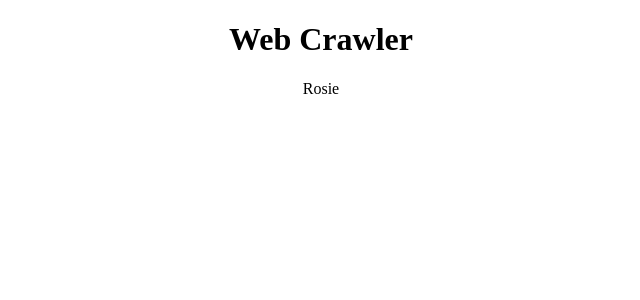
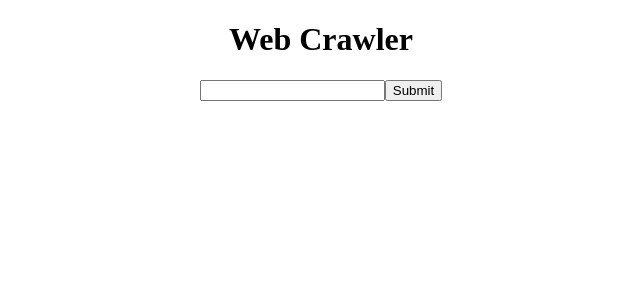
Before and after one commit to nc-ateam/wc-fe, a React (Create React App) app: page / in a window 1280 px wide. Shown: the top 300 px of the page, without its empty margins (319-959 px from the left). Built offline with nearby package versions, Linux system fonts and the light colour scheme.

Commit message:
creates handleSubmit function

```diff
--- a/src/components/Home.jsx
+++ b/src/components/Home.jsx
@@ -1,14 +1,26 @@
 import React, { Component } from 'react';
+import UrlInputField from './UrlInputField';
 
 class Home extends Component {
-  state = {}
+  state = {
+    links: []
+  }
+
   render() {
     return (
       <div>
-        <p>Rosie</p>
+        <UrlInputField handleSubmit={this.handleSubmit} />
       </div>
     );
+
   }
+
+  handleSubmit = (event, url) => {
+    event.preventDefualt();
+    // fetch from api
+    // set state with links using passed in url string
+  }
+
 }
 
 export default Home;
--- a/src/components/UrlInputField.jsx
+++ b/src/components/UrlInputField.jsx
@@ -4,12 +4,11 @@ import UrlSubmitButton from './UrlSubmitButton';
 
 class UrlInputField extends Component {
   state = {
-    input: "",
-
+    input: ""
   };
   render() {
     return (
-      <form>
+      <form handleSubmit={(event) => this.props.handleSubmit(event, this.state.input)}>
         <UrlInputBox handleInputChange={this.handleInputChange} />
         <UrlSubmitButton />
       </form>
```
